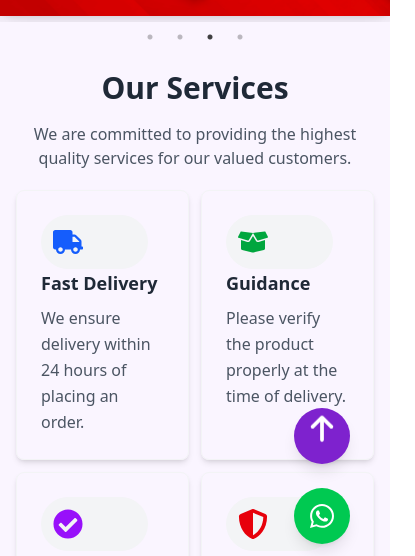
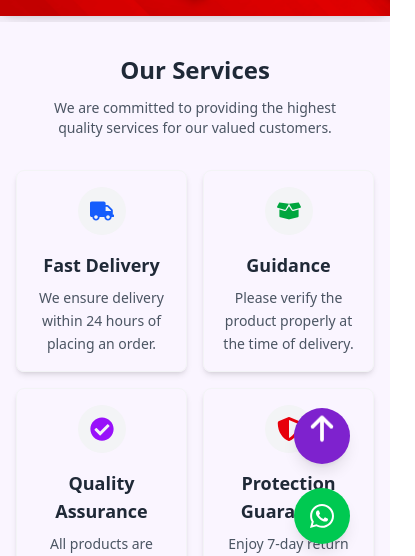
Before and after one commit to MAHIR-DEVES/E-comers, a React (Vite) app in the folder E-commerce_react_tampalte_1/client/: page / in a window 390 px wide. Shown: the part 280-836 px from the top of the page, 415 px wide, since content can reach past the window. Built offline with nearby package versions, Linux system fonts and the light colour scheme; no server answers; grey boxes are pictures that could not be loaded.

Commit message:
ui: update checkoutpage and banner design

```diff
--- a/E-commerce_react_tampalte_1/client/src/App.css
+++ b/E-commerce_react_tampalte_1/client/src/App.css
@@ -1,2 +1,15 @@
 @import 'tailwindcss';
 @plugin "daisyui";
+
+/* React Slick mobile overflow fix */
+.slick-slider {
+  overflow: hidden;
+}
+
+.slick-list {
+  overflow: hidden;
+}
+
+.slick-track {
+  display: flex;
+}
--- a/E-commerce_react_tampalte_1/client/src/Components/Card/Card.jsx
+++ b/E-commerce_react_tampalte_1/client/src/Components/Card/Card.jsx
@@ -5,21 +5,23 @@ const Card = ({ icon, title, description }) => {
   const getIconComponent = iconName => {
     switch (iconName) {
       case 'FaTruck':
-        return <FaTruck className="text-3xl text-blue-600" />;
+        return <FaTruck className="text-2xl md:text-3xl text-blue-600" />;
       case 'FaBoxOpen':
-        return <FaBoxOpen className="text-3xl text-green-600" />;
+        return <FaBoxOpen className="text-2xl md:text-3xl text-green-600" />;
       case 'FaCheckCircle':
-        return <FaCheckCircle className="text-3xl text-purple-600" />;
+        return (
+          <FaCheckCircle className="text-2xl md:text-3xl text-purple-600" />
+        );
       case 'FaShieldAlt':
-        return <FaShieldAlt className="text-3xl text-red-600" />;
+        return <FaShieldAlt className="text-2xl md:text-3xl text-red-600" />;
       default:
-        return <FaTruck className="text-3xl text-blue-600" />;
+        return <FaTruck className="text-2xl md:text-3xl text-blue-600" />;
     }
   };
 
   return (
-    <div className="p-6 rounded-lg shadow-md hover:shadow-lg transition-shadow duration-300 border border-gray-100">
-      <div className=" items-start space-x-4">
+    <div className="p-4 sm:p-6 rounded-lg shadow-md hover:shadow-lg transition-shadow duration-300 border border-gray-100 h-full">
+      <div className="flex flex-col items-center text-center gap-4">
         {/* icon */}
         <div className="bg-gray-100 p-3 rounded-full">
           {getIconComponent(icon)}
@@ -29,7 +31,9 @@ const Card = ({ icon, title, description }) => {
           <h3 className="text-lg font-semibold text-text-2-500 mb-2">
             {title}
           </h3>
-          <p className="text-text-3-500 leading-relaxed">{description}</p>
+          <p className="text-text-3-500 text-sm sm:text-base leading-relaxed">
+            {description}
+          </p>
         </div>
       </div>
     </div>
@@ -46,7 +50,8 @@ const CardSection = () => {
     {
       icon: 'FaBoxOpen',
       title: 'Guidance',
-      description: 'Please verify the product properly at the time of delivery.',
+      description:
+        'Please verify the product properly at the time of delivery.',
     },
     {
       icon: 'FaCheckCircle',
@@ -56,23 +61,25 @@ const CardSection = () => {
     {
       icon: 'FaShieldAlt',
       title: 'Protection Guarantee',
-      description: 'Enjoy 7-day return and warranty facilities on all products.',
+      description:
+        'Enjoy 7-day return and warranty facilities on all products.',
     },
   ];
 
   return (
-    <section className="py-12">
-      <div className="container mx-auto px-4">
-        <div className="text-center mb-5 md:mb-12">
-          <h2 className="text-3xl font-bold text-text-2-500 mb-4">
+    <section className="py-8 md:py-12 lg:py-16">
+      <div className="container mx-auto px-4 ">
+        <div className="text-center mb-8 md:mb-12 lg:mb-16">
+          <h2 className="text-2xl sm:text-3xl lg:text-4xl font-bold text-text-2-500 mb-3 sm:mb-4">
             Our Services
           </h2>
-          <p className="text-text-3-500 max-w-2xl mx-auto">
-            We are committed to providing the highest quality services for our valued customers.
+          <p className="text-text-3-500 text-sm sm:text-base max-w-2xl mx-auto px-4">
+            We are committed to providing the highest quality services for our
+            valued customers.
           </p>
         </div>
 
-        <div className="grid grid-cols-2 lg:grid-cols-4 gap-3 md:gap-6">
+        <div className="grid grid-cols-2 md:grid-cols-2 lg:grid-cols-4 gap-4 sm:gap-6 lg:gap-8">
           {cardsData.map((card, index) => (
             <Card
               key={index}
--- a/E-commerce_react_tampalte_1/client/src/Pages/Order/CheckoutOrder.jsx
+++ b/E-commerce_react_tampalte_1/client/src/Pages/Order/CheckoutOrder.jsx
@@ -35,8 +35,8 @@ const CheckoutOrder = () => {
   );
 
   return (
-    <div className="min-h-screen bg-purple-50 py-8 px-4 font-sans">
-      <div className="max-w-4xl mx-auto bg-white p-8 rounded-xl shadow-lg">
+    <div className="min-h-screen bg-purple-50 py-8 px-2 font-sans">
+      <div className="max-w-4xl mx-auto bg-white p-3 md:p-8 rounded-xl shadow-lg">
         {/* Header */}
         <div className="text-center mb-10">
           <h1 className="text-3xl font-bold text-price-text-500 mb-3">
@@ -214,13 +214,7 @@ const CheckoutOrder = () => {
                     >
                       <td className="py-3 px-4">
                         <img
-                          src={
-                            item.image
-                              ? `${import.meta.env.VITE_API_URL}/product/${
-                                  item.image
-                                }`
-                              : '/placeholder.png'
-                          }
+                          src={item.image}
                           alt={item.title}
                           className="w-16 h-16 object-cover rounded"
                         />
--- a/E-commerce_react_tampalte_1/client/src/Pages/Order/SingleOrder.jsx
+++ b/E-commerce_react_tampalte_1/client/src/Pages/Order/SingleOrder.jsx
@@ -15,6 +15,8 @@ const SingleOrder = () => {
   const location = useLocation();
   const { product, customer, totalPrice, deliveryCharge, orderDate } =
     location.state || {};
+
+  console.log(product);
 
   if (!product) return <p>কোনও অর্ডার পাওয়া যায়নি।</p>;
 
@@ -36,8 +38,8 @@ const SingleOrder = () => {
   }
 
   return (
-    <div className="min-h-screen bg-purple-50  py-8 px-4 font-sans">
-      <div className="max-w-4xl mx-auto bg-white p-8 rounded-xl shadow-lg">
+    <div className="min-h-screen bg-purple-50  py-8 px-2 font-sans">
+      <div className="max-w-4xl mx-auto bg-white p-3 md:p-8 rounded-xl shadow-lg">
         {/* Header */}
         <div className="text-center mb-10">
           <h1 className="text-3xl font-bold text-sec-500 mb-3">
@@ -175,30 +177,19 @@ const SingleOrder = () => {
             <div className="flex items-center space-x-4">
               <div className="w-20 h-20 bg-gray-200 rounded-lg flex items-center justify-center shadow-sm">
                 <span className="text-gray-500 text-sm">
-                  <img
-                    src={
-                      product.image
-                        ? `${import.meta.env.VITE_API_URL}/product/${
-                            product.image
-                          }`
-                        : '/placeholder.png'
-                    }
-                    alt={product.title}
-                  />
+                  <img src={product.image} alt={product.title} />
                 </span>
               </div>
               <div className="flex-1">
                 <h4 className="font-medium text-gray-800 text-lg">
-                  {product.title}
+                  {product.name}
                 </h4>
-                <p className="text-sm text-gray-600">
-                  {product.short_description}
-                </p>
+                <p className="text-sm text-gray-600">{product.description}</p>
                 <div className="flex items-center mt-2"></div>
               </div>
               <div className="text-right">
                 <p className="font-semibold text-gray-800 text-xl">
-                  ৳ {product.sale_price}
+                  ৳ {product.price}
                 </p>
               </div>
             </div>
@@ -213,7 +204,7 @@ const SingleOrder = () => {
           <div className="space-y-3">
             <div className="flex justify-between">
               <span className="text-gray-600">Subtotal</span>
-              <span className="text-gray-800">৳ {product.sale_price}</span>
+              <span className="text-gray-800">৳ {product.price}</span>
             </div>
             <div className="flex justify-between">
               <span className="text-gray-600">Delivery charge</span>
@@ -224,7 +215,7 @@ const SingleOrder = () => {
             <div className="flex justify-between text-lg font-semibold">
               <span className="text-gray-800">Total Amount</span>
               <span className="text-price-text-500">
-                ৳ {Number(product.sale_price) + Number(deliveryCharge)}
+                ৳ {Number(product.price) + Number(deliveryCharge)}
               </span>
             </div>
           </div>
```
Also changed, not shown: E-commerce_react_tampalte_1/client/src/Components/Modal/CheckoutModal.jsx (+19 -18 lines).
